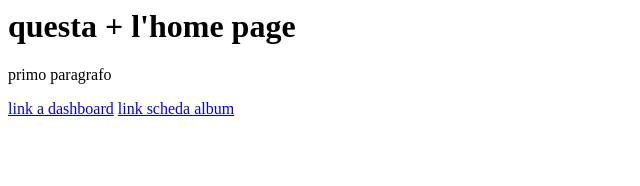
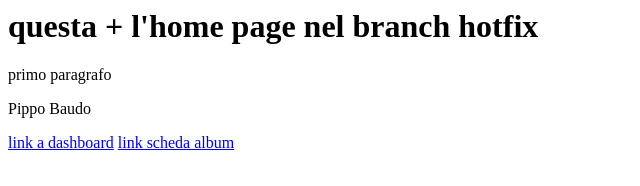
Before and after one commit to AlessandroCignolini/pw2018m, a plain HTML site: page index.html in a window 1280 px wide. Shown: the whole page, without its empty margins (0-640 px from the left). Drawn offline with Linux system fonts and the light colour scheme.

Commit message:
Sistemato titolo su home page

```diff
--- a/index.html
+++ b/index.html
@@ -1,7 +1,8 @@
 <html>
 <body>
-<h1>questa + l'home page</h1>
+<h1>questa + l'home page nel branch hotfix</h1>
 <p>primo paragrafo</p>
+<p>Pippo Baudo<p>
 <a href="dashboard.html">link a dashboard</a>
 <a href="SchedaAlbum.html">link scheda album</a>
 </body>
```
